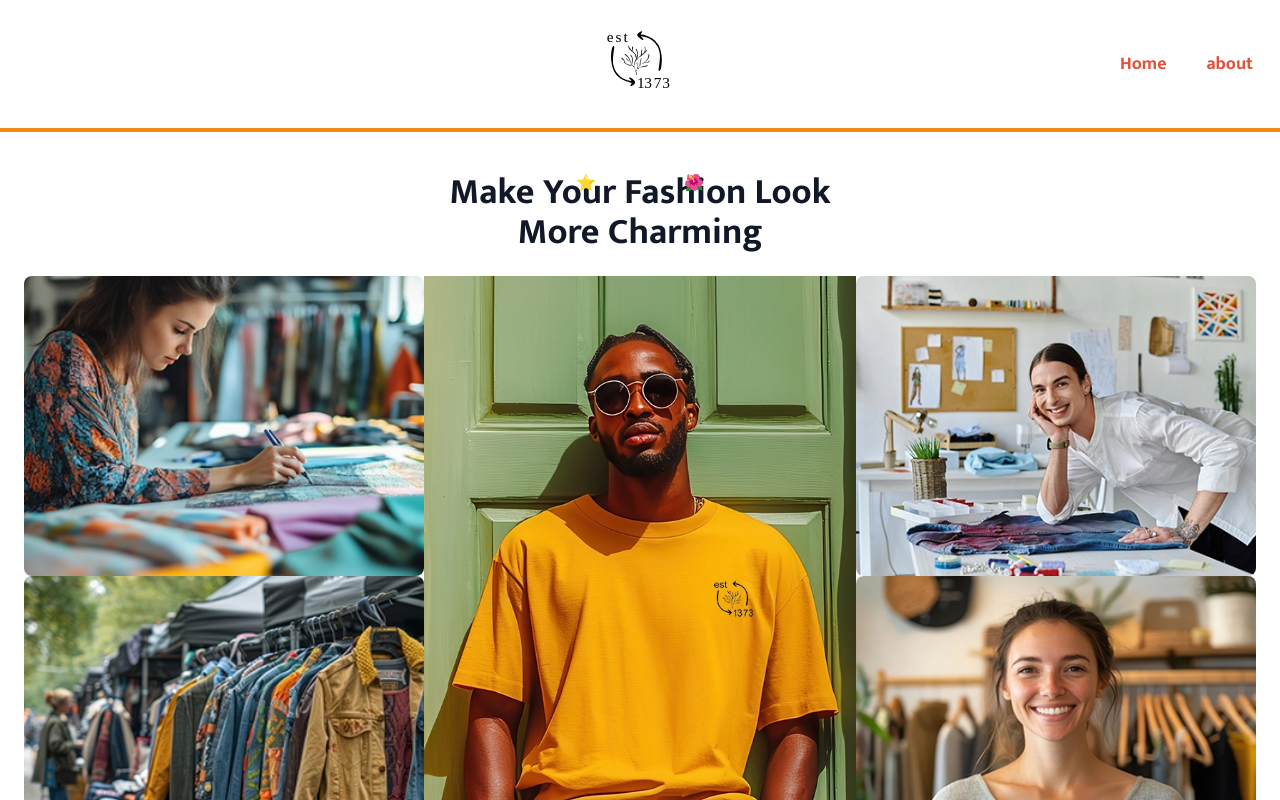
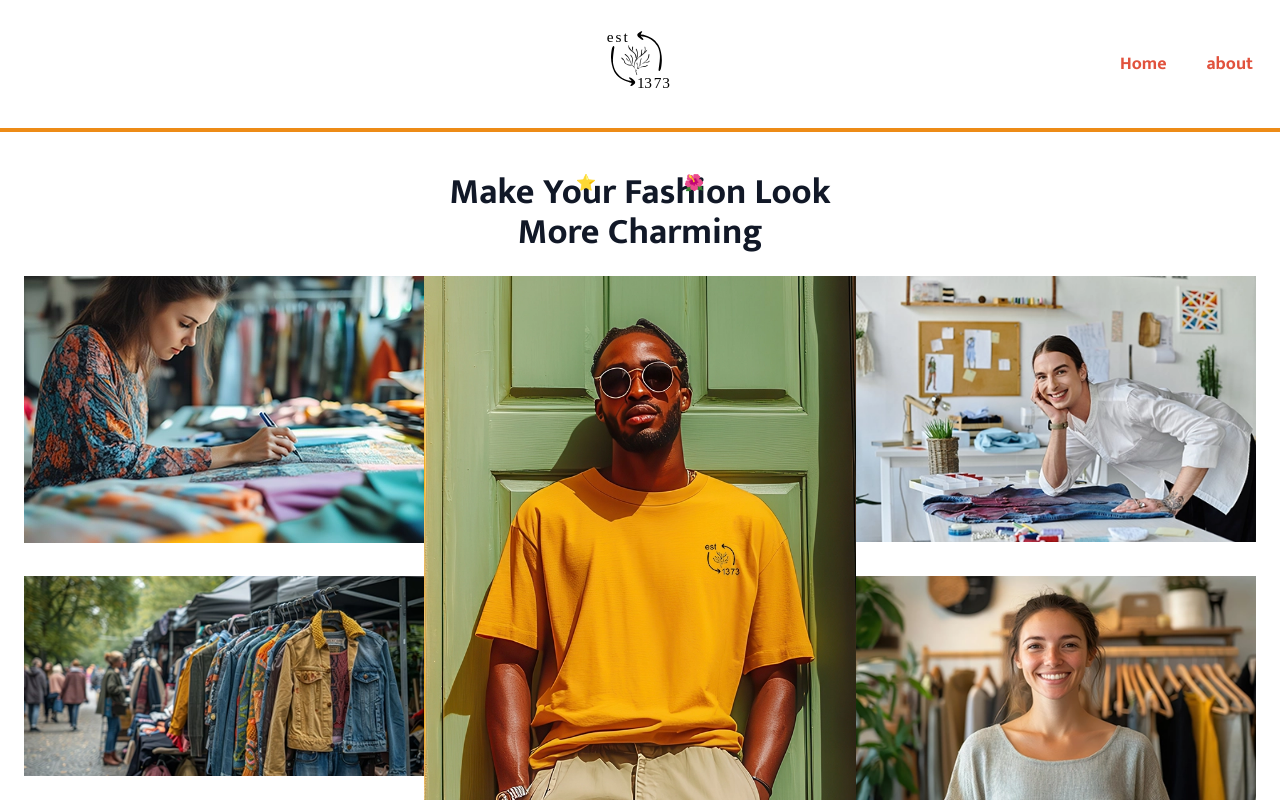
Before and after one commit to joka21/est1373, a Next.js app: page / in a window 1280 px wide. Shown: the top 800 px of the page. Built offline with nearby package versions, Linux system fonts and the light colour scheme.

Commit message:
new performamce

```diff
--- a/app/layout.tsx
+++ b/app/layout.tsx
@@ -1,24 +1,41 @@
 import './globals.css';
+import { Suspense } from 'react';
 import Navbar from '@/components/Navbar';
 import { Mukta, Playfair_Display } from 'next/font/google';
 import type { Metadata } from 'next';
 
-export const metadata: Metadata = {
-  title: 'Mode aus Krefeld | est1373.de',
-  description: 'Ein Projekt in der Tradtion dieser Stadt.',
-  keywords: 'Krefeld, Samt und Seide, nachhaltige Mode, Mode, Kleidung, Kleidung aus Krefeld',
-};
+// Font-Optimierungen
 const mukta = Mukta({
   subsets: ['latin', 'devanagari'],
   weight: ['300', '400', '700'],
   variable: '--font-mukta',
+  display: 'swap',
+  preload: true,
 });
 
 const playfair = Playfair_Display({
   subsets: ['latin'],
   weight: ['400', '700'],
   variable: '--font-playfair',
+  display: 'swap',
+  preload: true,
 });
+
+export const metadata: Metadata = {
+  title: 'Mode aus Krefeld | est1373.de',
+  description: 'Ein Projekt in der Tradtion dieser Stadt.',
+  keywords: 'Krefeld, Samt und Seide, nachhaltige Mode, Mode, Kleidung, Kleidung aus Krefeld',
+  viewport: 'width=device-width, initial-scale=1',
+  themeColor: '#ffffff',
+  colorScheme: 'light',
+  robots: 'index, follow',
+  openGraph: {
+    title: 'Mode aus Krefeld | est1373.de',
+    description: 'Ein Projekt in der Tradtion dieser Stadt.',
+    type: 'website',
+    locale: 'de_DE',
+  },
+};
 
 export default function RootLayout({
   children,
@@ -26,10 +43,32 @@ export default function RootLayout({
   children: React.ReactNode;
 }>) {
   return (
-    <html lang='de'>
-      <body className={`${mukta.variable} ${playfair.variable} font-sans`}>
-        <Navbar />
-        {children}
+    <html lang='de' className={`${mukta.variable} ${playfair.variable}`}>
+      <head>
+        <link
+          rel="preload"
+          href="/bilder/MobilHauptbild.webp"
+          as="image"
+          fetchPriority="high"
+        />
+        <link
+          rel="preload"
+          href="/estLogo.svg"
+          as="image"
+          type="image/svg+xml"
+        />
+      </head>
+      <body className="font-sans">
+        <Suspense fallback={
+          <div className="h-20 bg-white border-b-4 border-tangerine" /> // Navbar height placeholder
+        }>
+          <Navbar />
+        </Suspense>
+        <Suspense fallback={
+          <div className="min-h-screen bg-cream-100" /> // Content placeholder
+        }>
+          {children}
+        </Suspense>
       </body>
     </html>
   );
--- a/components/FashionHero.tsx
+++ b/components/FashionHero.tsx
@@ -17,13 +17,12 @@ const FashionHero: React.FC = () => {
 
   const mainImage: ImageConfig = {
     src: '/bilder/hauptbild.webp',
-    mobileSrc: '/bilder/MobilHauptbild.webp', // Korrigierter Dateiname
+    mobileSrc: '/bilder/MobilHauptbild.webp',
     alt: 'Main fashion model',
   };
 
   return (
     <div className="w-full flex flex-col items-center pt-4">
-      {/* Title Section with Icons */}
       <div className="mb-6 text-center relative w-full">
         <span className="absolute left-1/2 -translate-x-16 text-yellow-400">⭐</span>
         <span className="absolute right-1/2 translate-x-16 text-rose-400">🌺</span>
@@ -33,70 +32,75 @@ const FashionHero: React.FC = () => {
         </h2>
       </div>
 
-      {/* Images Layout */}
       <div className="flex justify-center items-start mx-auto w-full">
-        {/* Left Column - Hidden on Mobile */}
+        {/* Desktop Images - Lazy loaded */}
         <div className="hidden md:flex flex-col">
-          <div className="w-[400px] h-[300px] relative rounded-lg overflow-hidden">
+          {[0, 1].map((index) => (
+            <div key={index} className="w-[400px] h-[300px] relative">
+              <Image
+                src={sideImages[index].src}
+                alt={sideImages[index].alt}
+                width={400}
+                height={300}
+                className="object-cover"
+                loading="lazy"
+                quality={75}
+                sizes="400px"
+              />
+            </div>
+          ))}
+        </div>
+
+        {/* Main Image - Priority loaded */}
+        <div className="w-full md:w-[500px] relative">
+          {/* Mobile Image */}
+          <div className="block md:hidden w-full h-[600px] relative">
             <Image
-              src={sideImages[0].src}
-              alt={sideImages[0].alt}
-              fill
+              src={mainImage.mobileSrc}
+              alt={mainImage.alt}
+              width={640}
+              height={960}
+              priority
               className="object-cover"
+              quality={85}
+              sizes="100vw"
             />
           </div>
-          <div className="w-[400px] h-[300px] relative rounded-lg overflow-hidden">
+
+          {/* Desktop Image */}
+          <div className="hidden md:block h-[800px] relative">
             <Image
-              src={sideImages[1].src}
-              alt={sideImages[1].alt}
-              fill
+              src={mainImage.src}
+              alt={mainImage.alt}
+              width={500}
+              height={800}
+              priority
               className="object-cover"
+              quality={85}
+              sizes="500px"
             />
           </div>
         </div>
 
-        {/* Center Image - Responsive with different images for mobile/desktop */}
-        <div className="w-full px-4 h-[600px] md:px-0 md:w-[500px] md:h-[800px] relative">
-          <Image
-            src={mainImage.mobileSrc}
-            alt={mainImage.alt}
-            fill
-            priority
-            className="object-cover md:hidden"
-            sizes="100vw"
-          />
-          <Image
-            src={mainImage.src}
-            alt={mainImage.alt}
-            fill
-            priority
-            className="hidden md:block object-cover"
-            sizes="500px"
-          />
-        </div>
-
-        {/* Right Column - Hidden on Mobile */}
+        {/* Desktop Images - Lazy loaded */}
         <div className="hidden md:flex flex-col">
-          <div className="w-[400px] h-[300px] relative rounded-lg overflow-hidden">
-            <Image
-              src={sideImages[2].src}
-              alt={sideImages[2].alt}
-              fill
-              className="object-cover"
-            />
-          </div>
-          <div className="w-[400px] h-[300px] relative rounded-lg overflow-hidden">
-            <Image
-              src={sideImages[3].src}
-              alt={sideImages[3].alt}
-              fill
-              className="object-cover"
-            />
-          </div>
+          {[2, 3].map((index) => (
+            <div key={index} className="w-[400px] h-[300px] relative">
+              <Image
+                src={sideImages[index].src}
+                alt={sideImages[index].alt}
+                width={400}
+                height={300}
+                className="object-cover"
+                loading="lazy"
+                quality={75}
+                sizes="400px"
+              />
+            </div>
+          ))}
         </div>
       </div>
 
-      {/* Bottom Tag */}
       <div className="self-end mt-2 mr-4">
         <span className="text-gray-500">#2022</span>
       </div>
--- a/next.config.mjs
+++ b/next.config.mjs
@@ -1,4 +1,13 @@
+// next.config.js
 /** @type {import('next').NextConfig} */
-const nextConfig = {};
+const nextConfig = {
+    images: {
+      formats: ['image/webp'],
+      minimumCacheTTL: 60,
+    },
+    compress: true,
+    poweredByHeader: false,
+    reactStrictMode: true,
+  }
 
-export default nextConfig;
+  export default nextConfig
```
